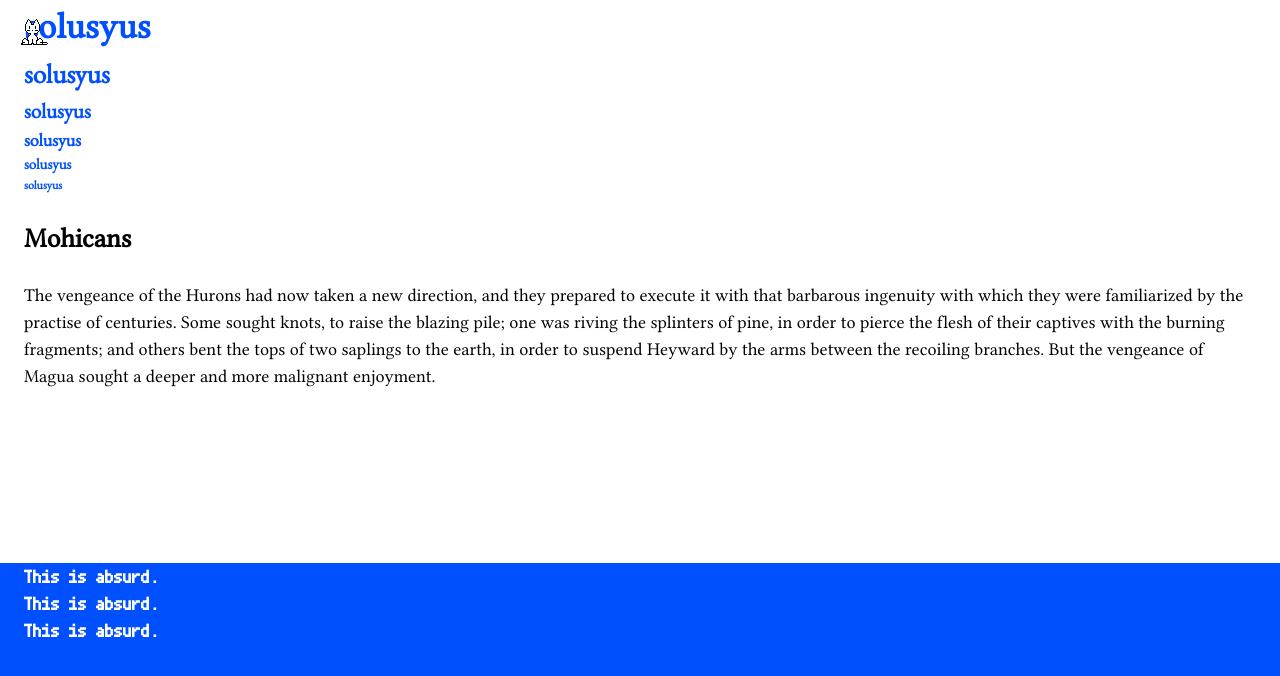
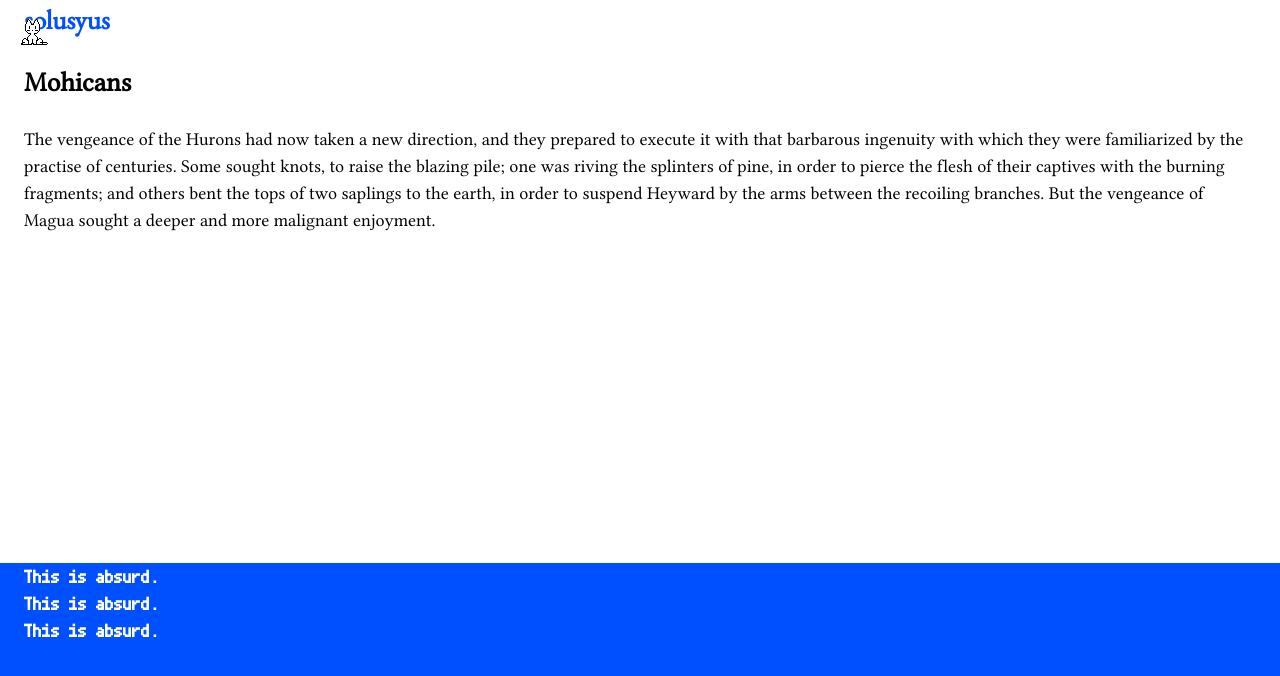
Before and after one commit to solusyus/website, a Jekyll site: the page built from index.html, in a window 1280 px wide. Shown: the top 676 px of the page. Built offline with Jekyll 4.4.1, drawn with Linux system fonts in a browser that asks for light colours; nearby versions of some CDN libraries; a script that is not in the unit is left out.

Commit message:
Update header.html

```diff
--- a/_includes/header.html
+++ b/_includes/header.html
@@ -1,10 +1,5 @@
 <header>
   <button style="all: unset; cursor: pointer;" class="tip" data-tip="Hello, Universe!">
-    <h1 class="site-heading">solusyus</h1>
     <h2 class="site-heading">solusyus</h2>
-    <h3 class="site-heading">solusyus</h3>
-    <h4 class="site-heading">solusyus</h4>
-    <h5 class="site-heading">solusyus</h5>
-    <h6 class="site-heading">solusyus</h6>
   </button>
 </header>
```
